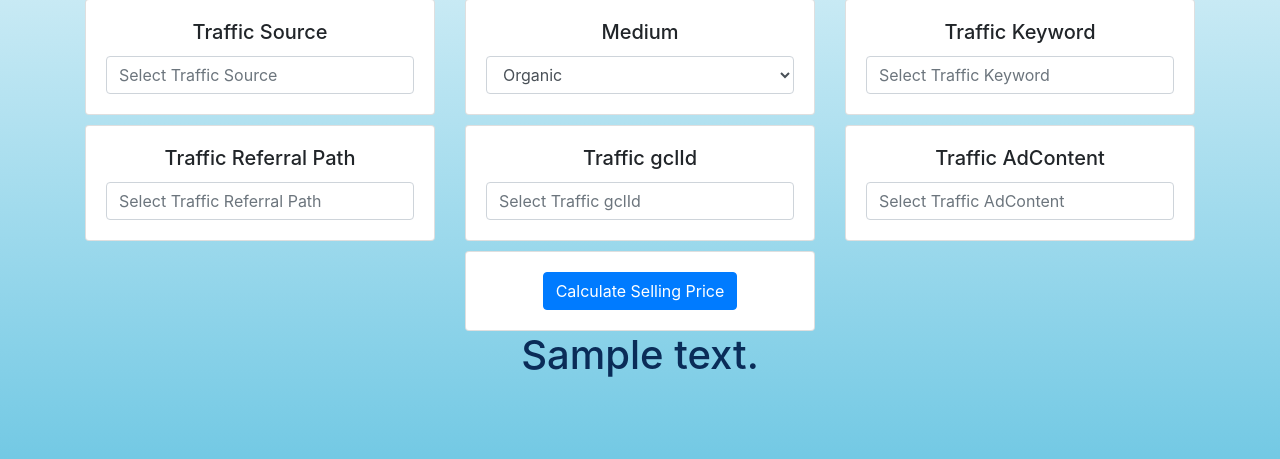
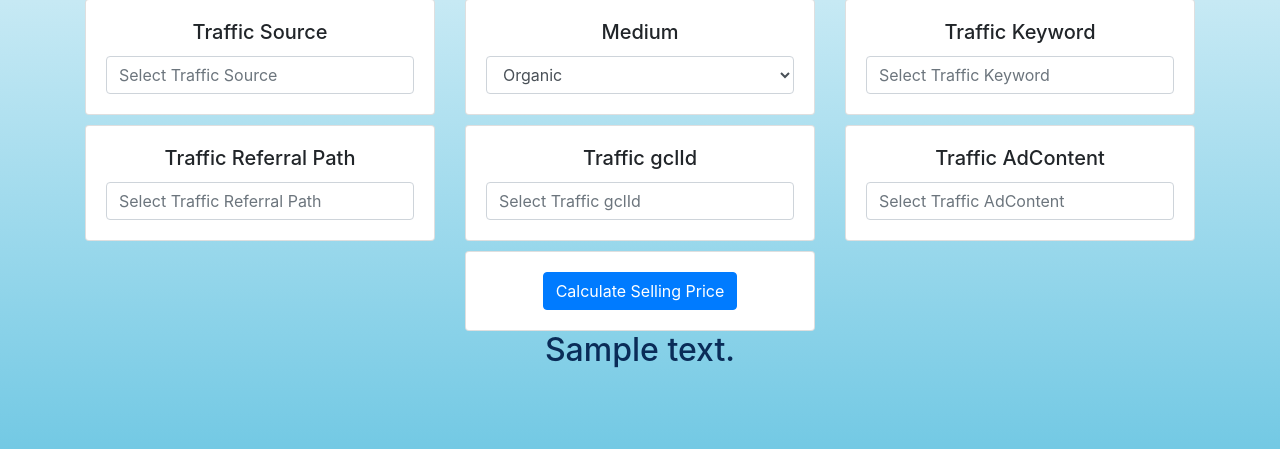
Before and after one commit to vibuverma/GoogleAnalytics-MLOps, a Flask app: template webapp/templates/home.html in a window 1280 px wide. Shown: the part 1057-1516 px from the top of the page. Run offline with Flask 2, Linux system fonts and the light colour scheme; the template is opened without the code that fills it: most values are stand-ins (such as "Sample title", 1, 10 or a date in 2020); parts of the project's set-up code (start-up, migrations or seed data) failed here and were passed over; some libraries are stand-ins or nearby versions.

Commit message:
final commit

```diff
--- a/webapp/templates/home.html
+++ b/webapp/templates/home.html
@@ -519,8 +519,8 @@
         </div>
         <div class="row">
             <div class="col-sm-4 my-auto mx-auto">
-                <h1 class="sm:text-xl text-xl font-large title-font mb-3 text-white-900" ,
-                    style="color: rgb(10, 44, 88);">{{ prediction_text }}</h1>
+                <h2 class="sm:text-xl text-xl font-large title-font mb-3 text-white-900" ,
+                    style="color: rgb(10, 44, 88);">{{ prediction_text }}</h2>
             </div>
         </div>
 
```
